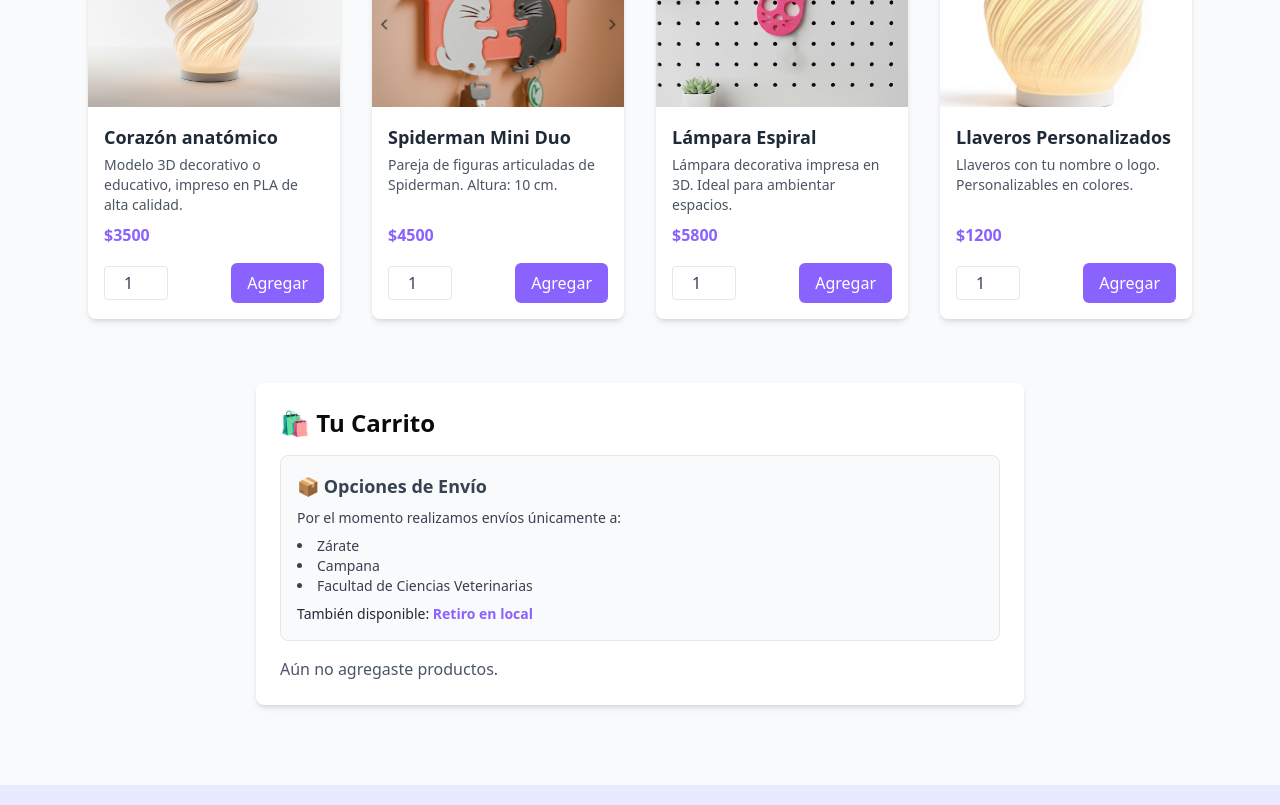
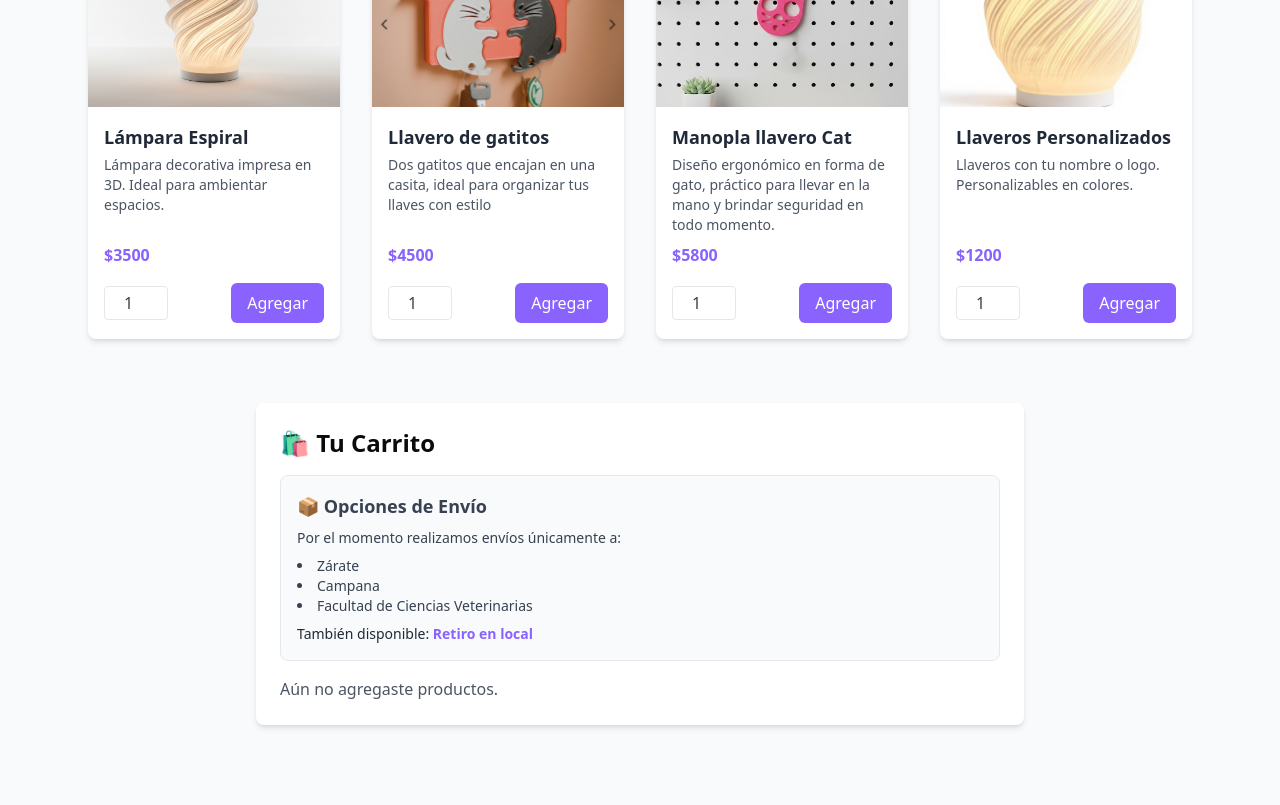
Before and after one commit to lionelc39/print3dn, a React (Vite) app: page / in a window 1280 px wide. Shown: the part 2580-3385 px from the top of the page. Built offline with nearby package versions, Linux system fonts and the light colour scheme.

Commit message:
Update Catalogo.jsx

```diff
--- a/src/Catalogo.jsx
+++ b/src/Catalogo.jsx
@@ -6,22 +6,22 @@ const Catalogo = () => {
   const productos = [
     {
       id: 1,
-      nombre: "Corazón anatómico",
-      descripcion: "Modelo 3D decorativo o educativo, impreso en PLA de alta calidad.",
+      nombre: "Lámpara Espiral",
+      descripcion: "Lámpara decorativa impresa en 3D. Ideal para ambientar espacios.",
       precio: 3500,
       imagen: "/images/gallery-1.jpg",
     },
     {
       id: 2,
-      nombre: "Spiderman Mini Duo",
-      descripcion: "Pareja de figuras articuladas de Spiderman. Altura: 10 cm.",
+      nombre: "Llavero de gatitos",
+      descripcion: "Dos gatitos que encajan en una casita, ideal para organizar tus llaves con estilo",
       precio: 4500,
       imagen: "/images/gallery-2.jpg",
     },
     {
       id: 3,
-      nombre: "Lámpara Espiral",
-      descripcion: "Lámpara decorativa impresa en 3D. Ideal para ambientar espacios.",
+      nombre: "Manopla llavero Cat",
+      descripcion: "Diseño ergonómico en forma de gato, práctico para llevar en la mano y brindar seguridad en todo momento.",
       precio: 5800,
       imagen: "/images/gallery-3.jpg",
     },
```
